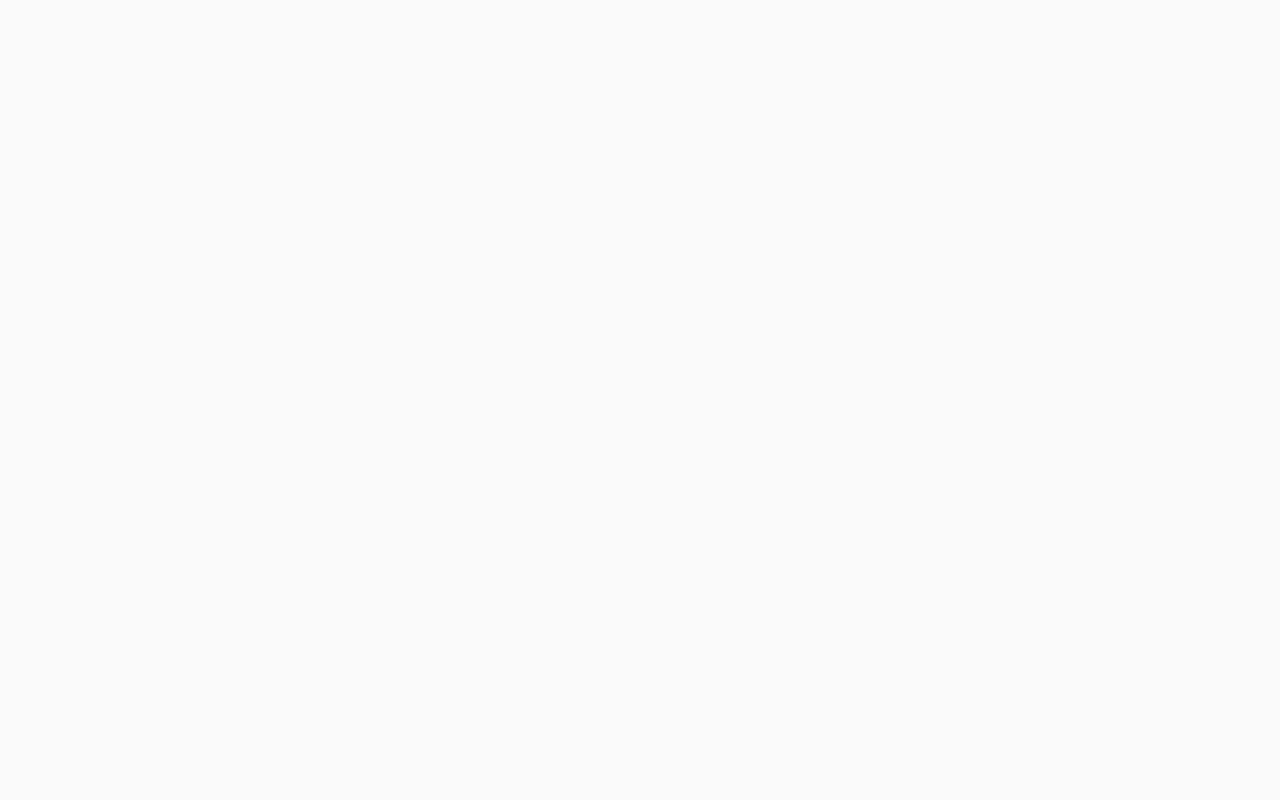
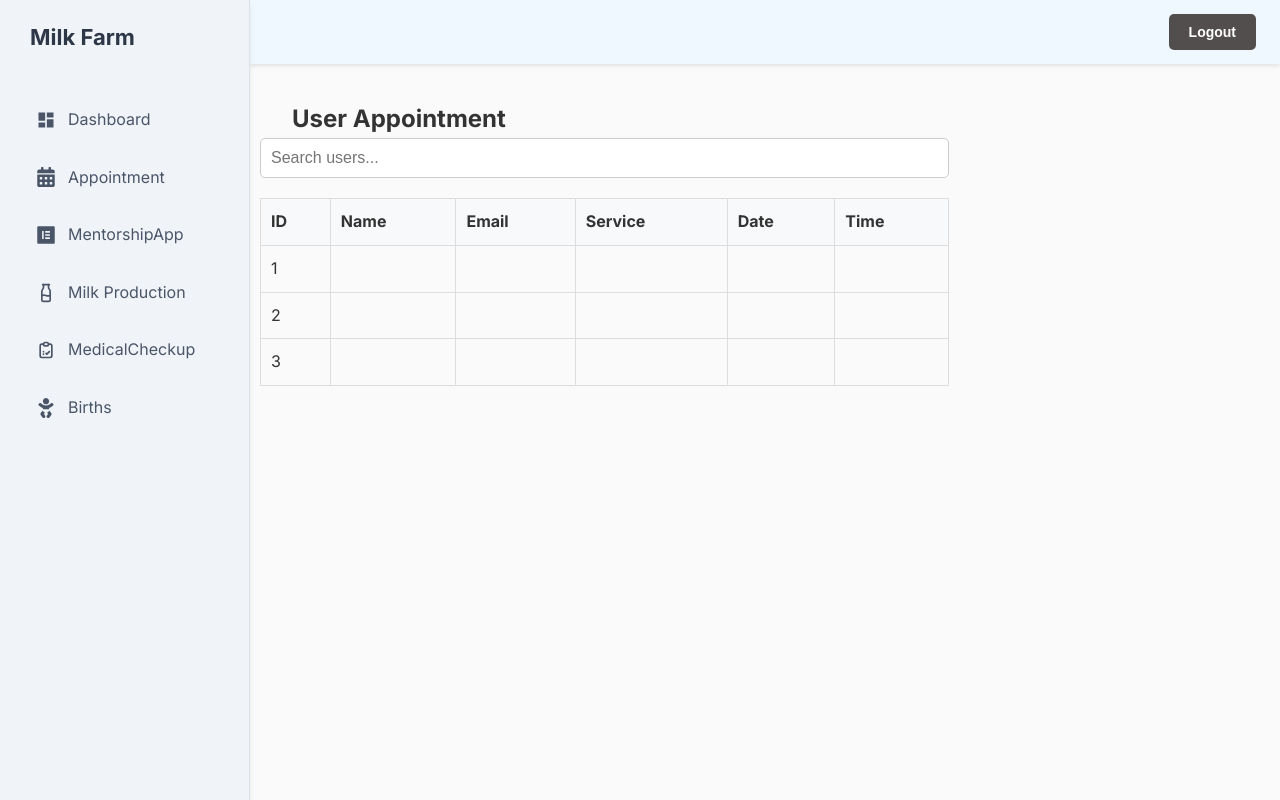
Before and after one commit to chrisumurerwa/MilkFarm_FrontEnd, a React (Vite) app: page /Appointment in a window 1280 px wide. Before the commit this address had no page. Built offline with nearby package versions, Linux system fonts and the light colour scheme.

Commit message:
new changes

```diff
--- a/src/App.jsx
+++ b/src/App.jsx
@@ -24,10 +24,12 @@ import Healthcheckup from "./Components/Healthcheckup";
 import Diseaseprevention from "./Components/Diseaseprevention";
 import Emergencycare from "./Components/Emergencycare";
 
-import Users from "./Dashboard/components/Users";
+
+import Appointment from "./Dashboard/components/Appointment";
 import Milkproduction from "./Dashboard/components/Milkproduction";
 import MedicalCheckup from "./Dashboard/components/MedicalCheckup";
 import Births from "./Dashboard/components/Births";
+import MentorshipApp from "./Dashboard/components/MentorshipApp";
 
 function App() {
   return (
@@ -63,7 +65,8 @@ function App() {
             <Route path="/" element={<DashboardLayout/>} >
             <Route path="/" index element={<Main/>}/>
             <Route path="/Dashboard"  element={<Main/>}/>
-            <Route path="/Users" element={<Users/>}/>
+            <Route path="/MentorshipApp" element={<MentorshipApp/>}/>
+            <Route path="/Appointment" element={<Appointment/>}/>
             <Route path="/Milkproduction" element={<Milkproduction/>}/>
             <Route path="/MedicalCheckup" element={<MedicalCheckup/>}/>
             <Route path="/Births" element={<Births/>}/>
--- a/src/Components/Diseaseprevention.jsx
+++ b/src/Components/Diseaseprevention.jsx
@@ -15,7 +15,7 @@ const DiseasePrevention = () => {
       <header className="prevention-header">
         <div className="header-content">
           <h1>Milk Farm Disease Prevention Strategies</h1>
-          <p>Protecting Herd Health and Milk Quality</p>
+          <p>Protecting cattle  Health and Milk Quality</p>
         </div>
       </header>
 
--- a/src/Components/Navbar.jsx
+++ b/src/Components/Navbar.jsx
@@ -17,7 +17,7 @@ const Navbar = () => {
           <div className="address-info">
             <FaMapMarkerAlt className="location-icon" />
             <div className="address-text">
-              <p>Kigali Rwanda</p>
+              <p>Nyagatare</p>
 
             </div>
           </div>
@@ -54,7 +54,7 @@ const Navbar = () => {
         <li className="nav-item"><a href="/Mentorship ">Mentorship program</a></li>
         <li className="nav-item"><a href="/Veterinary ">Veterinary service</a></li>
         <li className="nav-item"><a href="/Marketlinkages">Market linkages</a></li>
-        <li className="nav-item"><a href="/CONTACT">CONTACT US</a></li>
+        {/* <li className="nav-item"><a href="/CONTACT">CONTACT US</a></li> */}
       </ul>
     </div>
     </nav>
--- /dev/null
+++ b/src/Dashboard/components/Appointment.jsx
@@ -0,0 +1,56 @@
+
+import React, { useState } from "react";
+import '../styles/Appointment.css'; // Adjust the path as necessary
+
+const Appointment = () => {
+  const [searchTerm, setSearchTerm] = useState("");
+
+  const appointments = [
+    { id: 1, name: "", email: "", service: "", date: "", time: "" },
+    { id: 2, name: "", email: "", service: "", date: "", time: "" },
+    { id: 3, name: "", email: "", service: "", date: "", time: "" },
+  ];
+
+  const filteredAppointments = appointments.filter((appointment) =>
+    appointment.name.toLowerCase().includes(searchTerm.toLowerCase())
+  );
+
+  return (
+    <div className="appointment-container">
+      <h1>User Appointment</h1>
+      <input
+        type="text"
+        placeholder="Search users..."
+        className="search-bar"
+        value={searchTerm}
+        onChange={(e) => setSearchTerm(e.target.value)}
+      />
+      <table>
+        <thead>
+          <tr>
+            <th>ID</th>
+            <th>Name</th>
+            <th>Email</th>
+            <th>Service</th>
+            <th>Date</th>
+            <th>Time</th>
+          </tr>
+        </thead>
+        <tbody>
+          {filteredAppointments.map((appointment) => (
+            <tr key={appointment.id}>
+              <td>{appointment.id}</td>
+              <td>{appointment.name}</td>
+              <td>{appointment.email}</td>
+              <td>{appointment.service}</td>
+              <td>{appointment.date}</td>
+              <td>{appointment.time}</td>
+            </tr>
+          ))}
+        </tbody>
+      </table>
+    </div>
+  );
+};
+
+export default Appointment;
--- /dev/null
+++ b/src/Dashboard/components/MentorshipApp.jsx
@@ -0,0 +1,41 @@
+import React from 'react';
+import '../styles/MentorshipApp.css';
+
+
+function MentorshipApp() {
+  return (
+    <div className="mentorship-container">
+      <h1 className="page-title">Mentorship Applications</h1>
+      <div className="table-container">
+
+
+            <tr>
+              <th>Full Name</th>
+              <th>Email</th>
+              <th>Phone Number</th>
+              <th>Farm Location</th>
+              <th>Farm Size</th>
+              <th>Years of Dairy Farming</th>
+              <th>Mentorship Goals</th>
+              <th>Type of Dairy Farm</th>
+            </tr>
+
+          {/* <tbody>
+            <tr>
+              <td>John Doe</td>
+              <td>john@example.com</td>
+              <td>+1234567890</td>
+              <td>New York</td>
+              <td>50 acres</td>
+              <td>5 years</td>
+              <td>Improve milk production</td>
+              <td>Organic Dairy</td>
+            </tr>
+          </tbody> */}
+
+      </div>
+    </div>
+  );
+}
+
+export default MentorshipApp;
--- a/src/Dashboard/components/Sidebar.jsx
+++ b/src/Dashboard/components/Sidebar.jsx
@@ -3,12 +3,10 @@ import '../styles/Sidebar.css';
 import { MdDashboard } from "react-icons/md";
 import { LuMilk } from "react-icons/lu";
 import { TbCheckupList } from "react-icons/tb";
-import { FaRegUser } from "react-icons/fa";
 import { FaBaby } from "react-icons/fa";
 import { Link } from 'react-router-dom';
-import { LiaHireAHelper } from "react-icons/lia";
-import { RiListOrdered2 } from "react-icons/ri";
 import { FaCalendarAlt } from "react-icons/fa";
+import { FaElementor } from "react-icons/fa";
 const Sidebar = () => {
   // Get current path to determine active link
   const currentPath = window.location.pathname;
@@ -24,27 +22,18 @@ const Sidebar = () => {
               <MdDashboard className="sidebar-icon" /> Dashboard
             </Link>
           </li>
+
           <li>
-            <Link to="/Users" className={currentPath === "/Users" ? "active" : ""}>
-              <FaRegUser className="sidebar-icon" /> Admin
-            </Link>
-          </li>
-          <li>
-            <Link to="/Users" className={currentPath === "/Users" ? "active" : ""}>
+            <Link to="/Appointment" className={currentPath === "/Users" ? "active" : ""}>
               <FaCalendarAlt className="sidebar-icon" /> Appointment
             </Link>
           </li>
-          <li>
-            <Link to="/Users" className={currentPath === "/Users" ? "active" : ""}>
-              <RiListOrdered2 className="sidebar-icon" /> Order milk
-            </Link>
-
-          </li>
-          <li>
-            <Link to="/Users" className={currentPath === "/Users" ? "active" : ""}>
-              <LiaHireAHelper className="sidebar-icon" />Help center
+         <li>
+            <Link to="/MentorshipApp" className={currentPath === "/MentorshipApp" ? "active" : ""}>
+              <FaElementor className="sidebar-icon" /> MentorshipApp
             </Link>
           </li>
+
           <li>
             <Link to ="/Milkproduction" className={currentPath === "/Milkproduction" ? "active" : ""}>
               <LuMilk className="sidebar-icon" /> Milk Production
--- /dev/null
+++ b/src/Dashboard/styles/Appointment.css
@@ -0,0 +1,42 @@
+/* Appointment.css */
+.appointment-container {
+    /* margin-left:30rem; */
+    padding:20px;
+    width: 80%;
+    margin: auto;
+    text-align: left;
+  }
+
+  h1 {
+
+    margin-left: 9rem;
+    margin-top: 5rem;
+    font-size: 24px;
+    font-weight: bold;
+  }
+
+  .search-bar {
+    margin-left: 7rem;
+    width: 70%;
+    padding: 10px;
+    margin-bottom: 20px;
+    border: 1px solid #ccc;
+    border-radius: 5px;
+  }
+
+  table {
+
+    margin-left: 7rem;
+    width: 70%;
+    border-collapse: collapse;
+  }
+
+  th, td {
+    border: 1px solid #ddd;
+    padding: 10px;
+    text-align: left;
+  }
+
+  th {
+    background-color: #f8f9fa;
+  }
--- /dev/null
+++ b/src/Dashboard/styles/MentorshipApp.css
@@ -0,0 +1,74 @@
+/* Mentorship Container */
+.mentorship-container {
+    padding: 20px;
+    margin-left: 250px;
+    margin-top: 4rem;
+    width: calc(100% - 250px);
+    font-family: -apple-system, BlinkMacSystemFont, 'Segoe UI', Roboto, Oxygen, Ubuntu, Cantarell, 'Open Sans', 'Helvetica Neue', sans-serif;
+}
+
+/* Page Title */
+.page-title {
+    color: #1a202c;
+    font-size: 2.5rem;
+    font-weight: 700;
+    margin-bottom: 1.5rem;
+}
+
+/* Table Container */
+.table-container {
+    margin-bottom: 2rem;
+    border-radius: 8px;
+    overflow: hidden;
+    box-shadow: 0 1px 3px rgba(0, 0, 0, 0.1);
+}
+
+/* Stylish Table */
+.stylish-table {
+    width: 100%;
+    border-collapse: collapse;
+    background-color: #ffffff;
+    box-shadow: 0px 4px 6px rgba(0, 0, 0, 0.1);
+    border-radius: 8px;
+    overflow: hidden;
+}
+
+.stylish-table th {
+    background-color: #f8f9fa;
+    color: #333;
+    padding: 1rem;
+    text-align: left;
+    font-weight: bold;
+    border-bottom: 2px solid #e2e8f0;
+}
+
+.stylish-table td {
+    padding: 1rem;
+    border-bottom: 1px solid #e2e8f0;
+    color: #555;
+}
+
+.stylish-table tr:hover {
+    background-color: #f1f5f9;
+}
+
+/* Responsive Adjustments */
+@media (max-width: 768px) {
+    .mentorship-container {
+        margin-left: 200px;
+        width: calc(100% - 200px);
+    }
+}
+
+@media (max-width: 576px) {
+    .mentorship-container {
+        margin-left: 0;
+        width: 100%;
+        padding: 15px;
+    }
+
+    .stylish-table th,
+    .stylish-table td {
+        padding: 0.75rem;
+    }
+}
```
Also changed, not shown: src/Dashboard/components/Users.jsx (deleted, +0 -47 lines), src/Dashboard/styles/Users.css (deleted, +0 -129 lines), src/Components/Login.jsx (line endings or trailing spaces).
